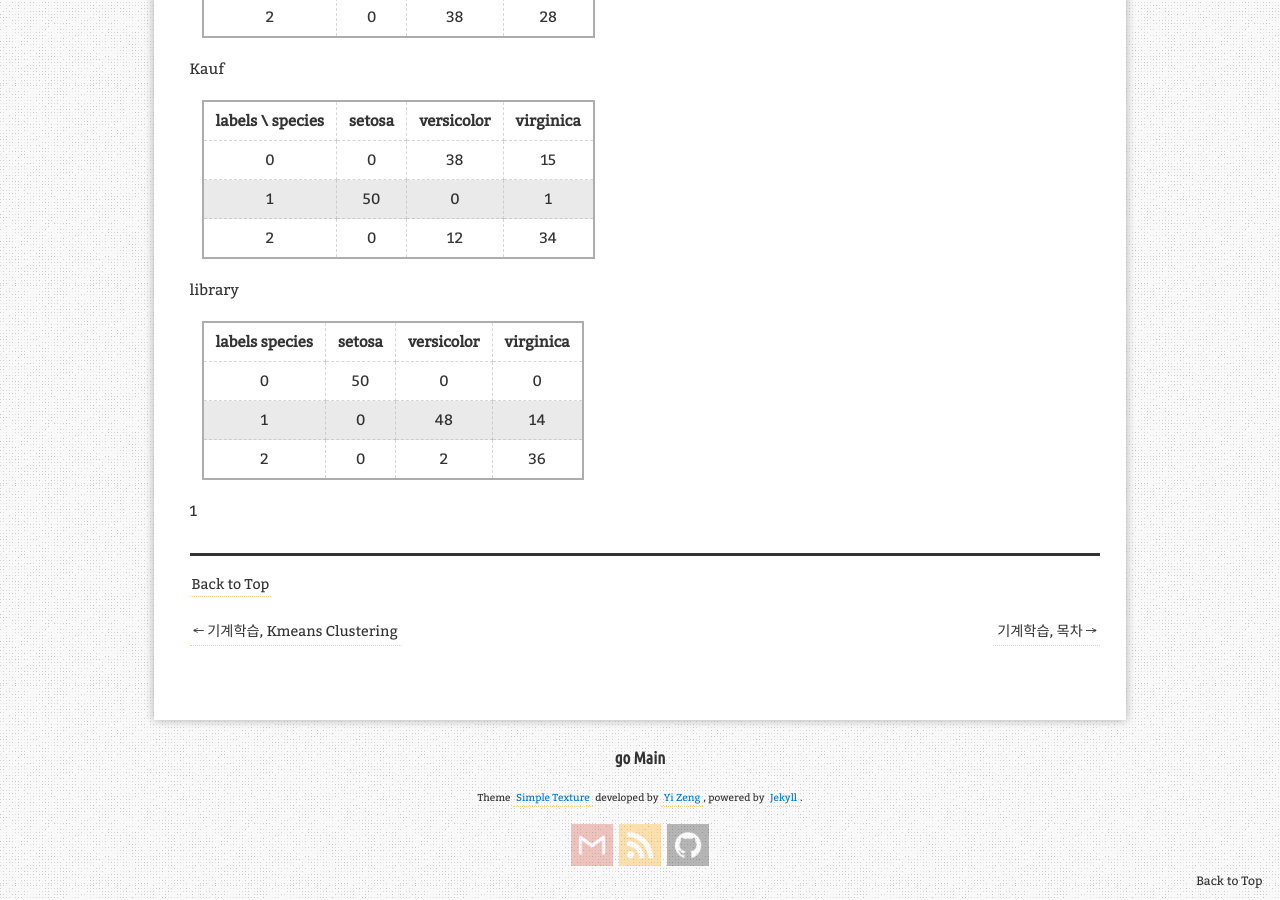
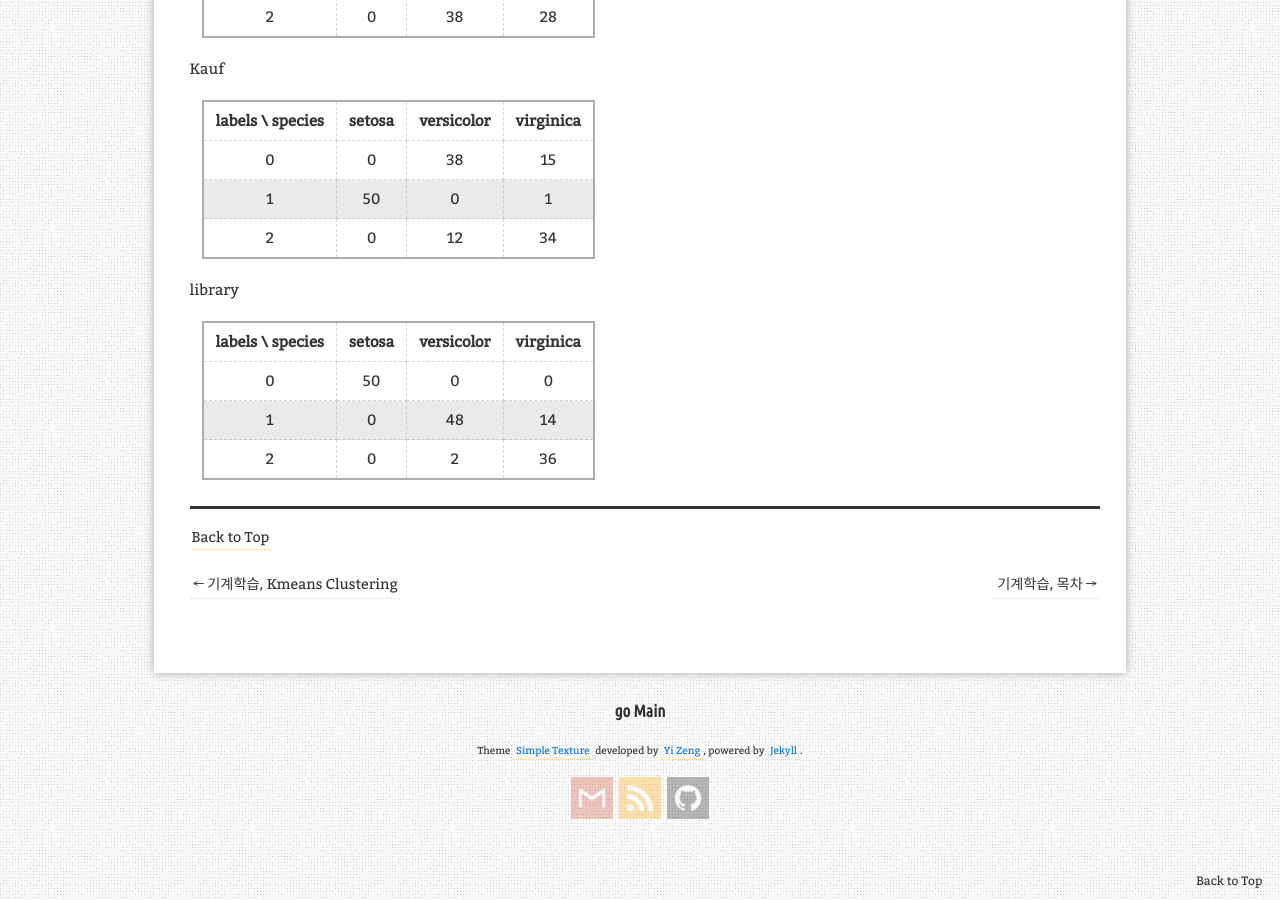
Before and after one commit to aristohyun/aristohyun.github.io, a Jekyll site: the page built from _posts/2021-07-12-Kaggle-Iris.md, in a window 1280 px wide and 900 px high, scrolled down 10515 px. Built offline with Jekyll 4.4.1, drawn with Linux system fonts in a browser that asks for light colours; comment, search, counter and statistics services are not loaded.

Commit message:
Update 2021-07-12-Kaggle-Iris.md

```diff
--- a/_posts/2021-07-12-Kaggle-Iris.md
+++ b/_posts/2021-07-12-Kaggle-Iris.md
@@ -328,7 +328,7 @@ MQ
 
 Kauf
 
-| labels \\ species | setosa | versicolor | virginica |
+| labels \ species | setosa | versicolor | virginica |
 |:----------------:|:------:|:------------:|:-----------:|
 | 0                |    0    |    38        |     15      |
 | 1                |     50   |     0       |     1      |
@@ -337,11 +337,8 @@ Kauf
 
 library
 
-| labels  species | setosa | versicolor | virginica |
+| labels \ species | setosa | versicolor | virginica |
 |:----------------:|:------:|:------------:|:-----------:|
 | 0                |    50    |    0        |     0      |
 | 1                |     0   |     48       |     14     |
 | 2                |     0   |      2      |       36    |
-
-
-1
```
